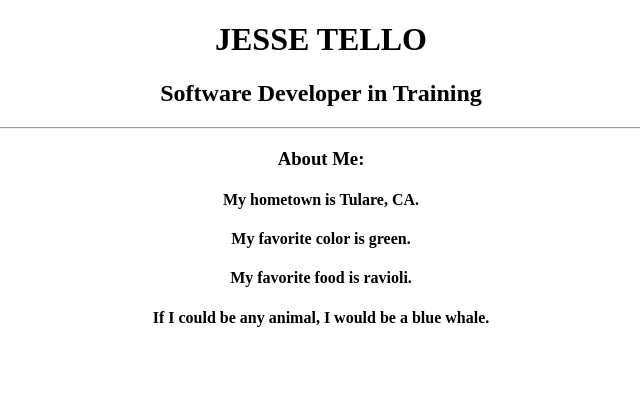
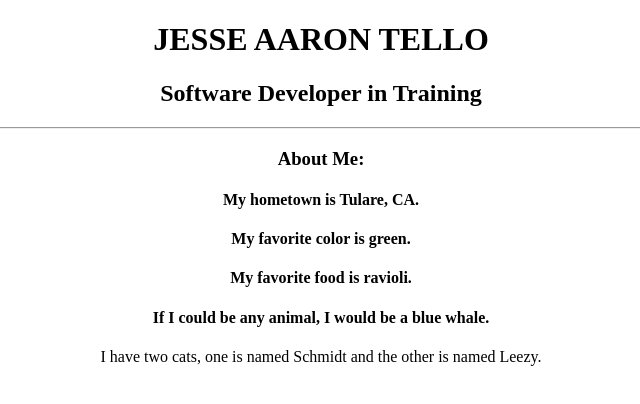
Before and after one commit to jesse-sd/github-practice, a plain HTML site: page index.html in a window 1280 px wide. Shown: the whole page, without its empty margins (319-959 px from the left). Drawn offline with Linux system fonts and the light colour scheme.

Commit message:
testing adding a new change

```diff
--- a/index.html
+++ b/index.html
@@ -7,7 +7,7 @@
 		  </head>
 		  <body>
 			<div align="center">
-				<h1>JESSE  TELLO</h1>
+				<h1>JESSE AARON TELLO</h1>
 				<h2>Software Developer in Training</h2>
 				<hr>
 				<h3>About Me:</h3>
@@ -15,6 +15,7 @@
 					<h4>My favorite color is green.</h4>
 					<h4>My favorite food is ravioli.</h4>
 					<h4>If I could be any animal, I would be a blue whale.</h4>
+					<p>I have two cats, one is named Schmidt and the other is named Leezy.</p>
 			</div>
 		  </body>
 		</html>
```
